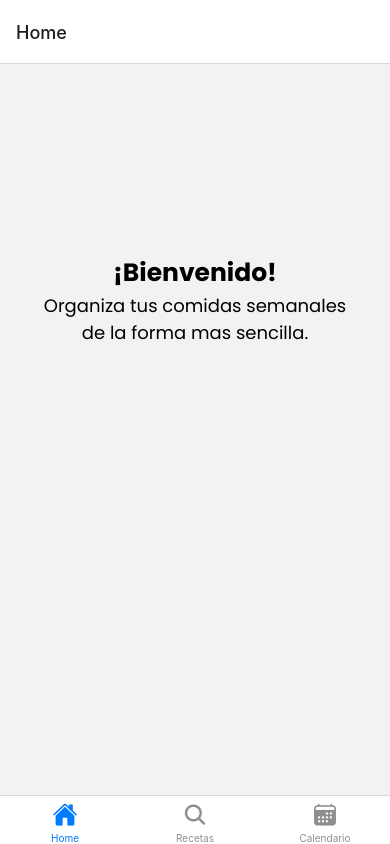
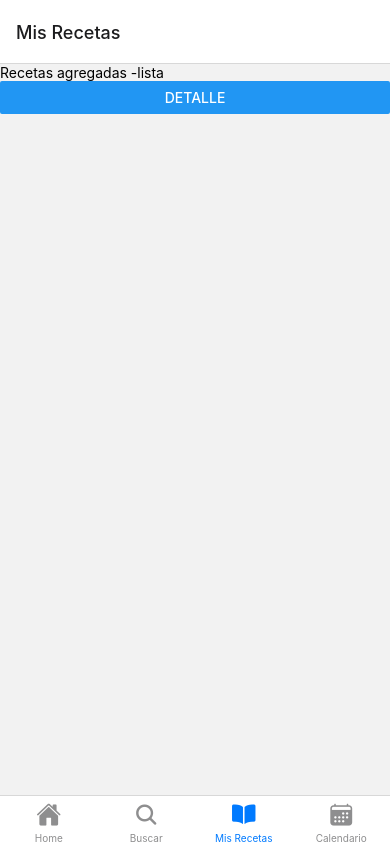
Before and after one commit to lucyf/react-native-app, a React Native app: screen /Recetas in a window 390 px wide. Built offline with nearby package versions, Linux system fonts and the light colour scheme.

Commit message:
ADD: Se agrega stack para el tab de recetas

```diff
--- a/App.js
+++ b/App.js
@@ -1,17 +1,14 @@
 import { StatusBar } from 'expo-status-bar';
 import { useState } from 'react';
 import { StyleSheet, View } from 'react-native';
-// import AddItem from './components/addItem';
-// import Index from './screens';
 import { useFonts } from "expo-font";
 import AppLoading from "expo-app-loading";
 import Fonts from './constants/fonts';
-import AppNavigation from './navigation/appNavigation';
+import TabNavigation from './navigation/tabNavigation';
 
 
 export default function App() {
-  const [ showComponent, setShowComponent] = useState(false);
-  let content;
+
 
   // Loading Fonts
   const [loaded] = useFonts(Fonts)
@@ -20,7 +17,8 @@ export default function App() {
 
 
   return (
-        <AppNavigation/>
+        <TabNavigation/>
+
   );
 }
 
--- /dev/null
+++ b/components/recipes/recipeDetail.js
@@ -0,0 +1,17 @@
+import { StyleSheet, View, Text} from 'react-native';
+
+
+const RecipeDetail = () => {
+
+  return (
+    <View >
+       <Text>Soy el detalle de una receta</Text>
+    </View>
+  );
+}
+
+const styles = StyleSheet.create({
+
+});
+
+export default RecipeDetail;
--- /dev/null
+++ b/components/recipes/recipeList.js
@@ -0,0 +1,19 @@
+import { StyleSheet, View, Text, Button} from 'react-native';
+
+
+
+const RecipeList = ({ navigation }) => {
+
+  return (
+    <View >
+       <Text>Recetas agregadas -lista</Text>
+       <Button title='Detalle' onPress={() => navigation.navigate('Detalle Receta')}/>
+    </View>
+  );
+}
+
+const styles = StyleSheet.create({
+
+});
+
+export default RecipeList;
--- /dev/null
+++ b/navigation/recipesStack.js
@@ -0,0 +1,35 @@
+import React from 'react';
+import { NavigationContainer } from '@react-navigation/native';
+import { createNativeStackNavigator } from '@react-navigation/native-stack';
+import { Ionicons } from "@expo/vector-icons";
+
+import Index from '../screens';
+import SearchRecipes from '../screens/searchRecipes';
+import WeekCalendar from '../screens/week';
+import MyRecipesIndex from '../screens/myRecipes';
+import RecipeList from '../components/recipes/recipeList';
+import RecipeDetail from '../components/recipes/recipeDetail';
+
+const Stack = createNativeStackNavigator();
+
+
+const RecipesStackNavigation = () => {
+
+  return (
+
+        <Stack.Navigator>
+            <Stack.Screen
+            name="Mis Recetas"
+            component={RecipeList}
+            />
+            <Stack.Screen
+            name="Detalle Receta"
+            component={RecipeDetail}
+            />
+        </Stack.Navigator>
+
+  );
+}
+
+
+export default RecipesStackNavigation;
--- a/navigation/appNavigation.js
+++ b/navigation/tabNavigation.js
@@ -6,10 +6,11 @@ import { Ionicons } from "@expo/vector-icons";
 import Index from '../screens';
 import SearchRecipes from '../screens/searchRecipes';
 import WeekCalendar from '../screens/week';
+import RecipesStackNavigation from './recipesStack';
 
 const Tab = createBottomTabNavigator();
 
-const AppNavigation = () => {
+const TabNavigation = () => {
 
   return (
 <NavigationContainer>
@@ -28,9 +29,22 @@ const AppNavigation = () => {
             name="Recipes"
             component={SearchRecipes}
             options={{
-              title: "Recetas",
+              title: "Buscar",
               tabBarIcon: ({ color, size }) => (
                 <Ionicons name="ios-search" size={size} color={color} />
+              )
+            }}>
+
+              </Tab.Screen>
+             <Tab.Screen
+            name="Recetas"
+            component={RecipesStackNavigation}
+            options={{
+              title: "Mis Recetas",
+              headerShown: false,
+              tabBarIcon: ({ color, size }) => (
+                <Ionicons name="book" size={size} color={color}
+                />
               )
             }}
              />
@@ -51,4 +65,4 @@ const AppNavigation = () => {
 }
 
 
-export default AppNavigation;
+export default TabNavigation;
--- a/package.json
+++ b/package.json
@@ -13,6 +13,7 @@
     "@expo/vector-icons": "^12.0.5",
     "@react-navigation/bottom-tabs": "^6.2.0",
     "@react-navigation/native": "^6.0.8",
+    "@react-navigation/native-stack": "^6.5.0",
     "@react-navigation/stack": "^6.1.1",
     "expo": "~44.0.0",
     "expo-app-loading": "~1.3.0",
--- /dev/null
+++ b/screens/myRecipes.js
@@ -0,0 +1,19 @@
+import { StyleSheet, View, Text} from 'react-native';
+import RecipeList from '../components/recipes/recipeList';
+import RecipesStackNavigation from '../navigation/recipesStack';
+
+
+const MyRecipesIndex = () => {
+
+  return (
+
+      <RecipeList/>
+
+  );
+}
+
+const styles = StyleSheet.create({
+
+});
+
+export default MyRecipesIndex;
```
Also changed, not shown: 1 other file (tests, documents, lock files or other folders).
